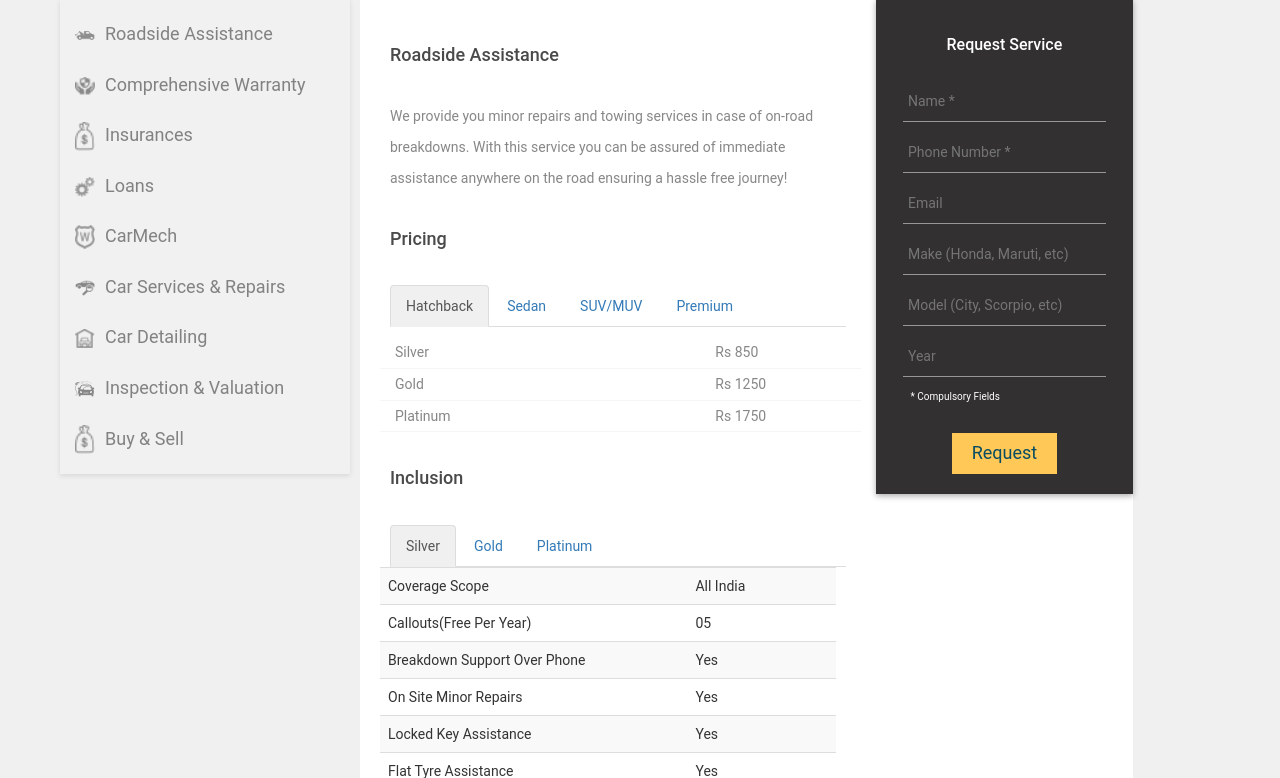
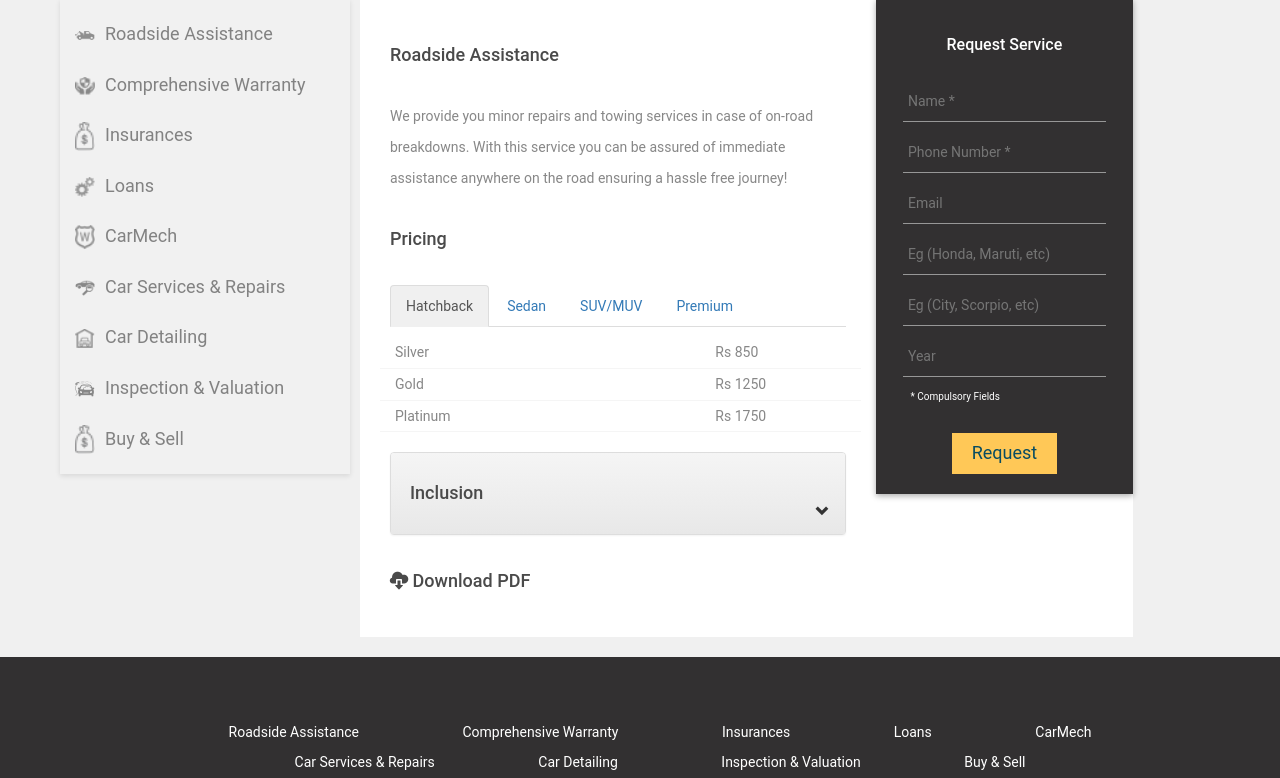
Before and after one commit to Sarabpreet/MotoAssistV3, a PHP site: page /roadside-assistance.php in a window 1280 px wide. Shown: the part 337-1115 px from the top of the page. Run offline with PHP 8.4, Linux system fonts and the light colour scheme; style sheets or scripts are compiled from the project's sources; some libraries are stand-ins or nearby versions.

Commit message:
changes++

```diff
--- a/car-detaiiling-tablething.html
+++ b/car-detaiiling-tablething.html
@@ -4,6 +4,8 @@
 <h1>For category 1</h1>
 
           <div class="accordion" id="accordion2">
+
+
             <div class="accordion-group">
               <div class="accordion-heading">
                 <div class="element row">
--- a/car-mech.php
+++ b/car-mech.php
@@ -43,10 +43,10 @@
     </thead>
     <tbody>
         <tr>
-          <td>Rs. 800 onwards </td>
+          <td>Rs. 1800 onwards </td>
           <td>Rs. 2250 onwards</td>
           <td>Rs. 3500 onwards</td>
-          <td> - </td>
+          <td> N.A </td>
         </tr>
 
 
--- a/comprehensive-warranty.php
+++ b/comprehensive-warranty.php
@@ -49,7 +49,7 @@
                   <td>Rs. 4300</td>
                   <td>Rs. 5000</td>
                   <td>Rs. 5500</td>
-                  <td>Rs. - </td>
+                  <td>N.A </td>
                 </tr>
 
               </tbody>
--- a/css/theme.css
+++ b/css/theme.css
@@ -4,7 +4,11 @@
 * Licensed under MIT (https://github.com/twbs/bootstrap/blob/master/LICENSE)
 */
 
+.panel-group {
 
+  margin-top: 20px;
+
+}
 .panel-heading {
 
   padding:-20px;
@@ -628,10 +632,6 @@ background: #084C61;
 
 
 
-
-
-
-
 div.accordion-inner p {
 margin-top: 20px;
 color: #4a4a4a;
--- a/page-builder/form.php
+++ b/page-builder/form.php
@@ -8,8 +8,8 @@
                     <input id='nameInput' type="text"  placeholder='Name *'>
                     <input id='phoneInput' type="text"  placeholder='Phone Number *'>
                     <input id='emailInput' type="text" placeholder='Email'>
-                    <input id='makeInput' type="text" placeholder='Make (Honda, Maruti, etc)'>
-                    <input id='modelInput' type="text" placeholder='Model (City, Scorpio, etc)'>
+                    <input id='makeInput' type="text" placeholder='Eg (Honda, Maruti, etc)'>
+                    <input id='modelInput' type="text" placeholder='Eg (City, Scorpio, etc)'>
                     <input id='yearInput' type="text" placeholder='Year'>
 
                      <p class="small-white">* Compulsory Fields</p>
--- a/page-builder/header-home.php
+++ b/page-builder/header-home.php
@@ -15,7 +15,7 @@
         </div>
         <!-- Top header closes here (block inside header) -->
         <h1>All your four-wheeler wishes under one roof.</h1>
-        <h2>Pick a service - Fix a meeting - And it's done -</h2>
+        <h2>Pick a service - Fix a meeting - And it's done</h2>
         <div class="button-home ">
 
           <ul class='row compress'>
--- a/roadside-assistance.php
+++ b/roadside-assistance.php
@@ -249,7 +249,7 @@ anywhere on the road ensuring a hassle free journey!</p>
     <div class="accordion-heading">
       <div class="element row">
         <div class="col-lg-8">Silver</div>
-        <div class="col-lg-3">- </div>
+        <div class="col-lg-3">N.A</div>
         <div class="col-lg-1">
         </div>
       </div>
@@ -266,7 +266,7 @@ anywhere on the road ensuring a hassle free journey!</p>
   <div class="accordion-heading">
     <div class="element row">
       <div class="col-lg-8">Gold</div>
-      <div class="col-lg-3">- </div>
+      <div class="col-lg-3">N.A</div>
       <div class="col-lg-1">
       </div>
     </div>
@@ -306,7 +306,18 @@ anywhere on the road ensuring a hassle free journey!</p>
     </div>
 
 
-<h4>Inclusion</h4>
+           <div class="panel-group" id="accordion">
+              <div class="panel panel-default">
+                <div class="panel-heading">
+
+                  <a class="accordion-toggle" data-toggle="collapse" data-parent="#accordion" href="#collapseOne">
+                   <h4>Inclusion</h4>
+                 </a><i class="indicator glyphicon glyphicon-chevron-down  pull-right"></i>
+
+               </div>
+               <div id="collapseOne" class="panel-collapse collapse">
+                <div class="panel-body">
+
 
 
 
@@ -545,6 +556,23 @@ anywhere on the road ensuring a hassle free journey!</p>
     </div>
 
 
+<!-- some comtent would go here -->
+
+
+
+
+                          </div>
+                        </div>
+                      </div>
+
+
+                    </div>
+
+
+
+
+
+
 
 
 
```
Also changed, not shown: car-detailing.php (+18 -13 lines), insuarance.php (+0 -9 lines).
